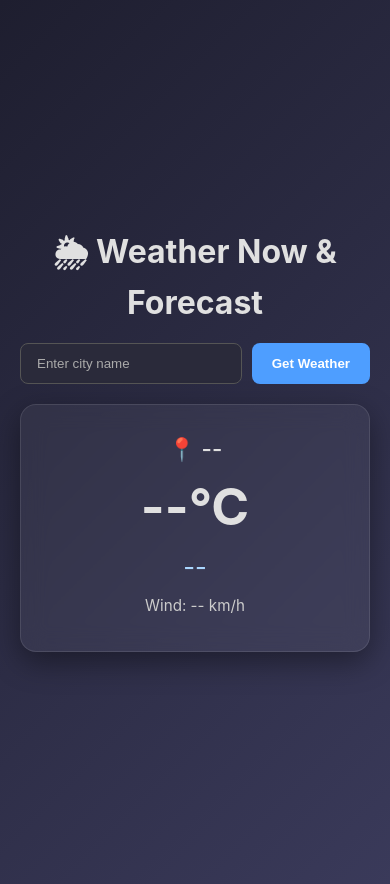
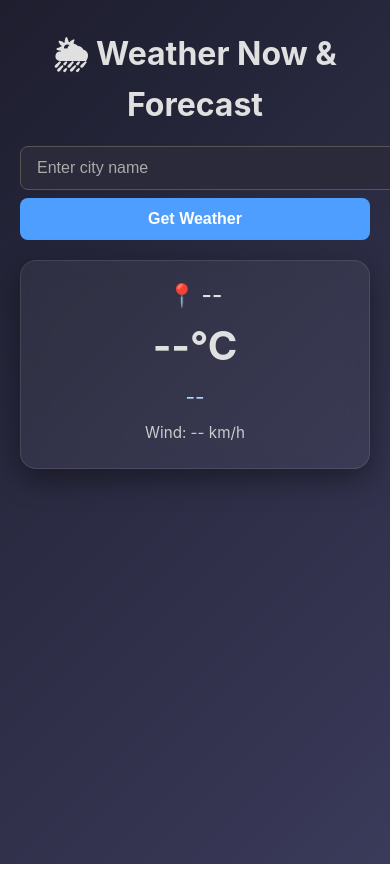
Before and after one commit to Elvness/TeWeb, a plain HTML site: page index.html in a window 390 px wide. Drawn offline with Linux system fonts and the light colour scheme.

Commit message:
Add files via upload

```diff
--- a/index.html
+++ b/index.html
@@ -31,7 +31,14 @@
   </div>
 </div>
 
-
-  <script src="script.js"></script>
+<script src="script.js"></script>
+<script>
+  // Add "Enter" key support
+  document.getElementById('cityInput').addEventListener('keydown', function(event) {
+    if (event.key === 'Enter') {
+      getWeather();
+    }
+  });
+</script>
 </body>
 </html>
--- a/style_2.css
+++ b/style_2.css
@@ -154,3 +154,46 @@ body.thunderstorm {
   background: linear-gradient(135deg, #2c2c54, #4b4b8a); /* dramatic dark purple */
   color: #ffffff;
 }
+@media (max-width: 480px) {
+  body {
+    padding: 10px;
+    justify-content: flex-start;
+  }
+
+  .input-group {
+    flex-direction: column;
+    gap: 8px;
+    align-items: stretch;
+  }
+
+  .input-group input,
+  .input-group button {
+    width: 100%;
+    font-size: 1em;
+  }
+
+  .weather-card {
+    padding: 20px 15px;
+  }
+
+  .weather-card .temperature {
+    font-size: 2.5em;
+  }
+
+  .weather-card .condition {
+    font-size: 1.3em;
+  }
+
+  .forecast-day {
+    width: 80px;
+    padding: 10px;
+  }
+
+  .forecast-day h4 {
+    font-size: 0.9em;
+  }
+
+  .forecast-day p {
+    font-size: 0.8em;
+  }
+}
```
